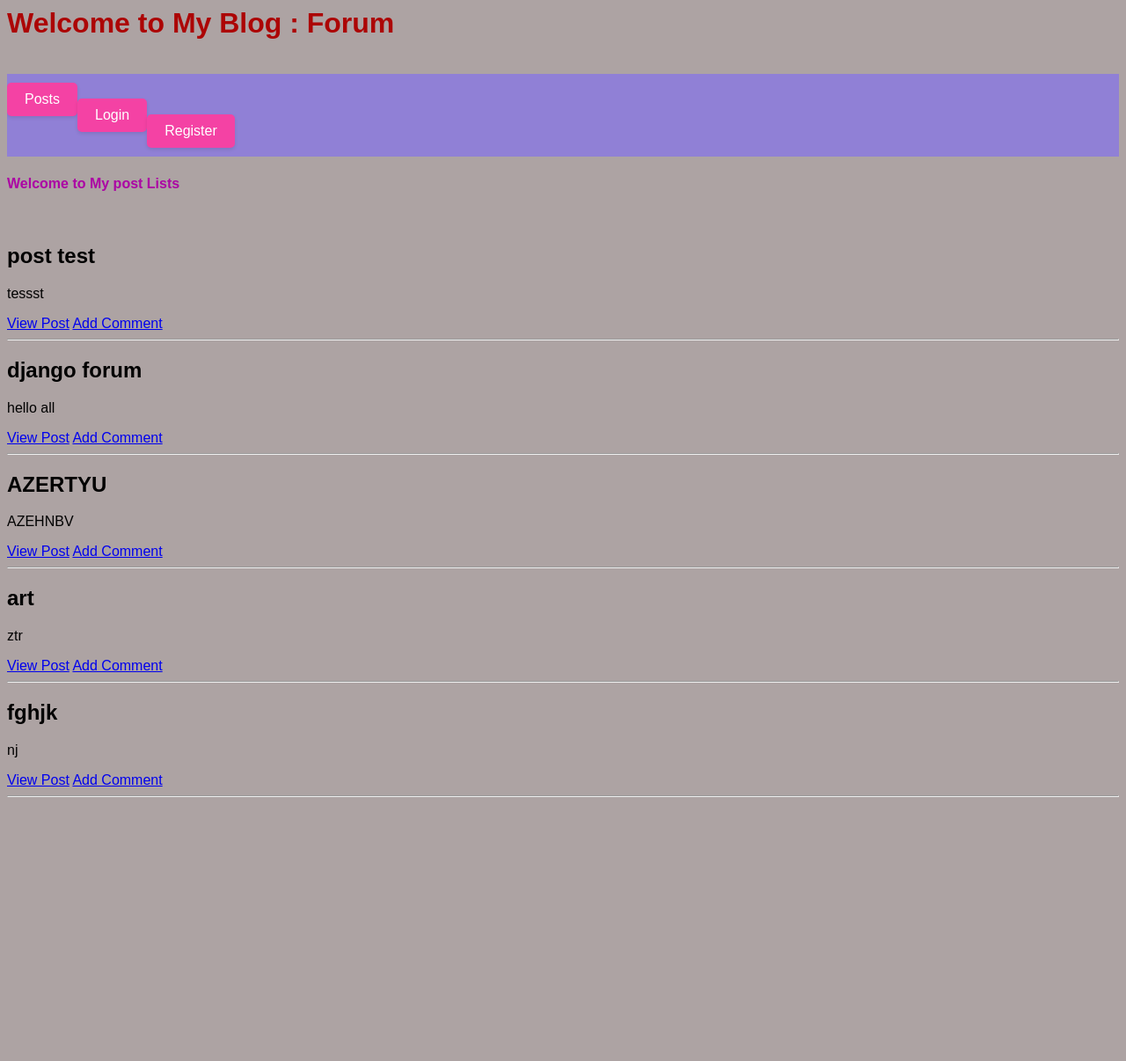
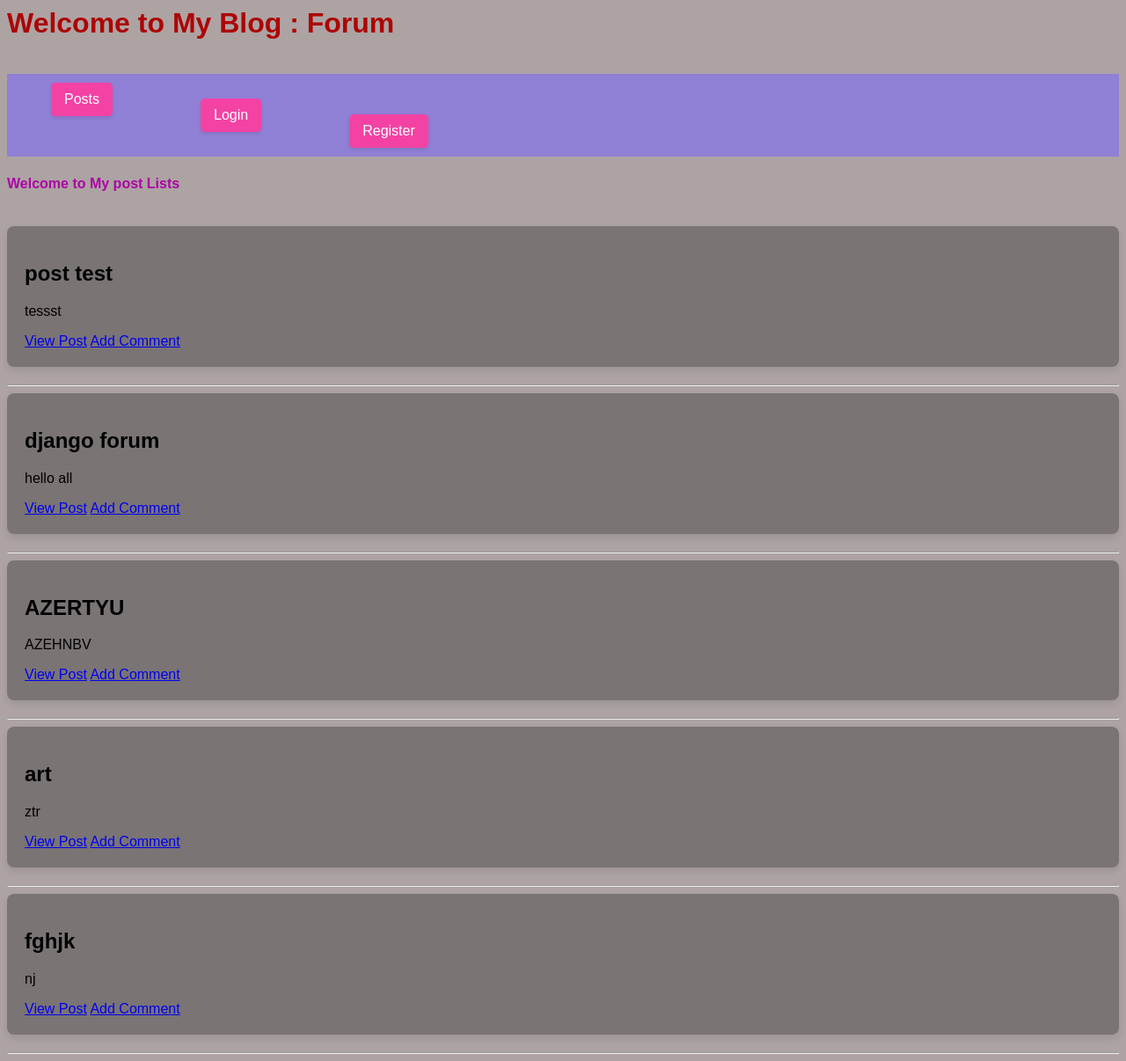
Before and after one commit to Kharrat-Ahmed/gestion_blog, a Django app: page /post_list/ in a window 1280 px wide. Shown: the whole page at 88% size. Before the commit the page ends 906 px from the top, so only its background shows below. Run offline with Django 4.2, Linux system fonts and the light colour scheme; data comes from the database, SQL or seed files in the repository; both versions use the stored data as it was after the commit.

Commit message:
fifth commit

```diff
--- a/gestion_blog/static/gestion_blog/styles.css
+++ b/gestion_blog/static/gestion_blog/styles.css
@@ -23,11 +23,13 @@ header {
 nav {
     background-color: #9080d6; /* Set your desired color for the navbar */
     overflow: hidden;
+    justify-content: space-between; /* Space out the items */
 }
 
 nav a {
     float: left;
     display: block;
+    display: flex; /* Use flexbox to manage layout */
     color: rgb(0, 36, 238);
     text-align: center;
     padding: 14px 16px;
@@ -37,8 +39,8 @@ nav a {
 /* Add more styles as needed */
 button, input[type="submit"], a.button {
     display: inline-block;
-    padding: 10px 20px;
-    margin: 10px 0;
+    padding: 10px 15px;
+    margin: 10px 50;
     border: none;
     border-radius: 5px;
     background-color: #f442a4; /* Set your desired background color */
@@ -48,6 +50,13 @@ button, input[type="submit"], a.button {
     font-size: 16px;
     cursor: pointer;
     box-shadow: 0 2px 4px rgba(0, 0, 0, 0.1); /* Add shadow */
+    display: flex; /* Use flexbox to manage layout */
+    justify-content: space-between; /* Space out the items */
+}
+
+nav form {
+    display: inline-block; /* Keep the form inline */
+    margin-left: 1100px; /* Adjust margin to separate Logout from other links */
 }
 
 /* Style for forms */
@@ -59,3 +68,10 @@ form {
     border-radius: 8px;
     box-shadow: 0 4px 8px rgba(0, 0, 0, 0.1); /* Add shadow */
 }
+.post-container {
+    background-color: #3534346c; /* Set the background color for the post */
+    padding: 20px; /* Add padding to create space inside the container */
+    border-radius: 8px; /* Apply border-radius for rounded corners */
+    box-shadow: 0 4px 8px rgba(0, 0, 0, 0.1); /* Add a subtle shadow effect */
+    margin-bottom: 20px; /* Add margin between posts */
+}
--- a/gestion_blog/templates/gestion_blog/post_list.html
+++ b/gestion_blog/templates/gestion_blog/post_list.html
@@ -20,7 +20,7 @@
 {% block content %}
 
     {% for post in posts %}
-        <div>
+        <div class="post-container">
             <h2>{{ post.title }}</h2>
             <p>{{ post.content }}</p>
             <!-- Link to view the post details -->
```
Also changed, not shown: db.sqlite3.
